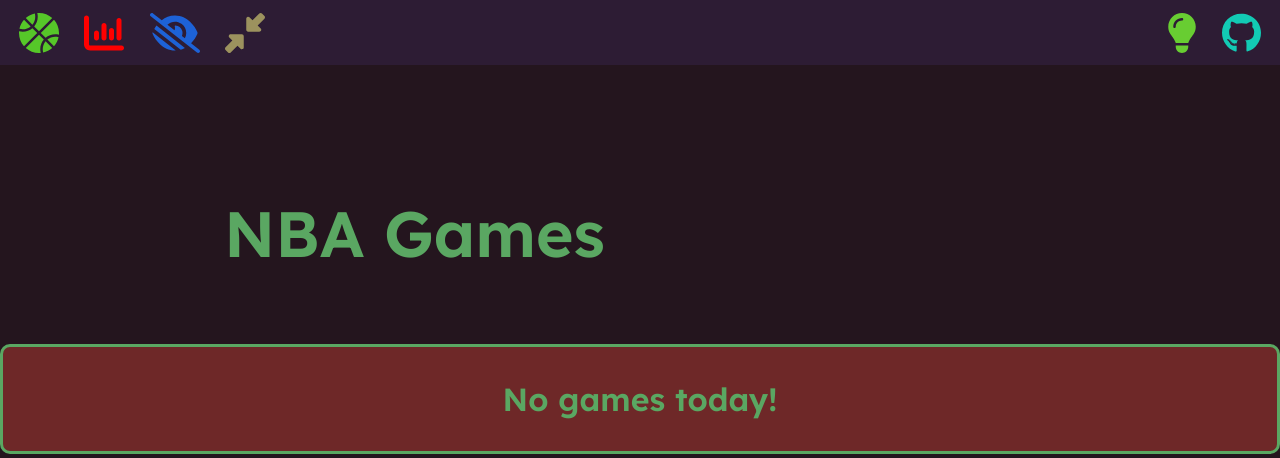
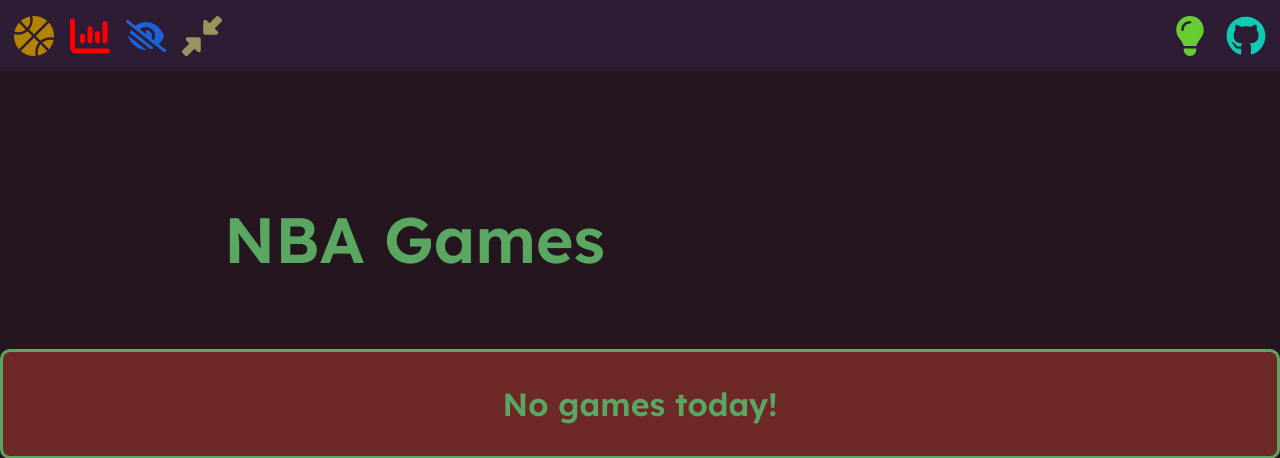
Before and after one commit to Vicescq/NBA-Info-Website, a Flask app: page / in a window 1280 px wide. Shown: the top 458 px of the page. Run offline with Flask 3, Linux system fonts and the light colour scheme; data that the repository does not hold is empty.

Commit message:
navbar cleanup

```diff
--- a/static/css/base_styles.css
+++ b/static/css/base_styles.css
@@ -11,19 +11,11 @@
 div{
     text-align: center;
 }
-img{
-    width: 100%;
-    height: 100%;
-}
 
 .navbar{
     background-color: rgb(45, 28, 52);
     position: sticky;
     top: 0;
-}
-.navbar div{
-    display: flex;
-    flex: 1;
 }
 .navbar ul{
     margin: 0;
@@ -31,13 +23,23 @@
     padding: .5%;
     display: flex;
 }
-.navbar a{
+.navbar div{
+    display: flex;
+    flex: 1;
+}
+
+.navbar li{
     margin: 0;
-    padding: 1%;
-    padding-inline: 2%;
+    padding: 0;
+    padding-top: 10px;
+    padding-inline: 1.25%;
     color: rgb(90, 167, 98);
     text-decoration: none;
 }
-#second_half{
+.navbar img{
+    width: 40px;
+    height: 40px;
+}
+.second_half{
     justify-content: flex-end;
 }
--- a/templates/base.html
+++ b/templates/base.html
@@ -14,13 +14,13 @@
     <nav class="navbar">
         <ul>
             <div>
-                <a href="http://127.0.0.1:5000"><img src="..//static//images//bball.svg"></a>
-                <a href="http://127.0.0.1:5000/boxscore"><img src="..//static//images//chart.svg"></a>
+                <li><a href="http://127.0.0.1:5000"><img src="..//static//images//bball.svg"></a></li>
+                <li><a href="http://127.0.0.1:5000/boxscore"><img src="..//static//images//chart.svg"></a></li>
                 {% block eye_mini %}{% endblock %}
             </div>
-            <div id="second_half">
-                <a href=""><img src="..//static//images//bulb.svg"></a>
-                <a href="https://github.com/Vicescq/NBA-Web-Scraping" target="_blank"><img src="..//static//images//github.svg"></a>
+            <div class="second_half">
+                <li class="right_end"><a href=""><img src="..//static//images//bulb.svg"></a></li>
+                <li class="right_end"><a href="https://github.com/Vicescq/NBA-Web-Scraping" target="_blank"><img src="..//static//images//github.svg"></a></li>
             </div>
         </ul>
     </nav>
--- a/templates/home.html
+++ b/templates/home.html
@@ -7,8 +7,8 @@
 {% endblock %}
 
 {% block eye_mini %}
-<a href="javascript:"><img src="..//static//images//eye.svg"></a>
-<a href=""><img src="..//static//images//minimize.svg"></a>
+<li><a href="javascript:"><img src="..//static//images//eye.svg"></a> </li>
+<li><a href=""><img src="..//static//images//minimize.svg"></a> </li>
 {% endblock %}
 {% block content %}
     <h1>NBA Games</h1>
```
Also changed, not shown: static/images/bball.svg.
